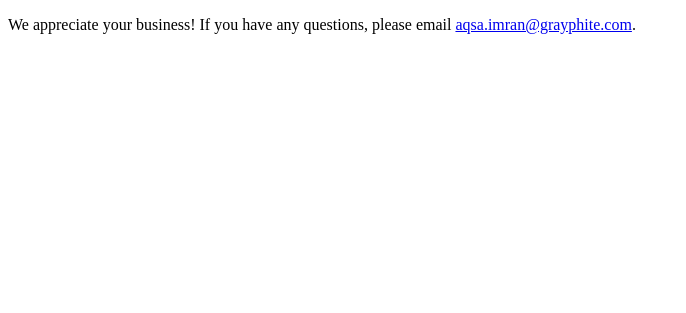
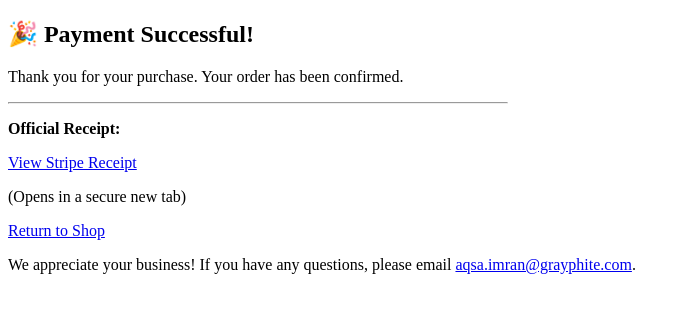
Before and after one commit to Binteimran853/Django-Task, a Django app: template templates/success.html in a window 1280 px wide. Shown: the top 313 px of the page, without its empty margins (0-686 px from the left). Run offline with Django 5.2, Linux system fonts and the light colour scheme; the template is opened without the code that fills it: values that come from a table or form of the project are taken from there, others are empty; tables that the repository leaves empty hold one stand-in row (values such as "Sample post").

Commit message:
Stripe payment integration with Django (sessions, webhook, settings, deployment config)

```diff
--- a/Order/models.py
+++ b/Order/models.py
@@ -13,6 +13,7 @@
         default="Pending",
     )
     created_at = models.DateTimeField(auto_now_add=True)
+    receipt_url = models.URLField(max_length=500, null=True, blank=True)
 
     def __str__(self):
         return f"Order {self.id} - {self.user.username}"
--- a/templates/success.html
+++ b/templates/success.html
@@ -5,6 +5,28 @@
 
 </head>
 <body>
+<div class="container text-center mt-5">
+    <div class="card shadow-sm p-4 mx-auto" style="max-width: 500px; border-radius: 15px;">
+        <h2 class="text-success">🎉 Payment Successful!</h2>
+        <p class="text-muted">Thank you for your purchase. Your order has been confirmed.</p>
+
+        <hr>
+
+        {% if order.receipt_url %}
+            <div class="my-4">
+                <p><strong>Official Receipt:</strong></p>
+                <a href="{{ order.receipt_url }}" target="_blank" class="btn btn-primary btn-lg px-5" style="border-radius: 30px;">
+                    <i class="fas fa-file-invoice"></i> View Stripe Receipt
+                </a>
+                <p class="small text-muted mt-2">(Opens in a secure new tab)</p>
+            </div>
+        {% endif %}
+
+        <div class="mt-3">
+            <a href="{% url 'home' %}" class="btn btn-outline-secondary">Return to Shop</a>
+        </div>
+    </div>
+</div>
   <section>
     <p>
       We appreciate your business! If you have any questions, please email
```
Also changed, not shown: Order/views.py (+19 -4 lines), ecomerce/settings.py (+25 -8 lines), requirements.txt (+9 -3 lines), Order/migrations/0002_order_receipt_url.py (added), accounts/migrations/0006_alter_user_profile_image.py (added), cart/migrations/0003_alter_cartitem_quantity.py (added), 1 other file.
